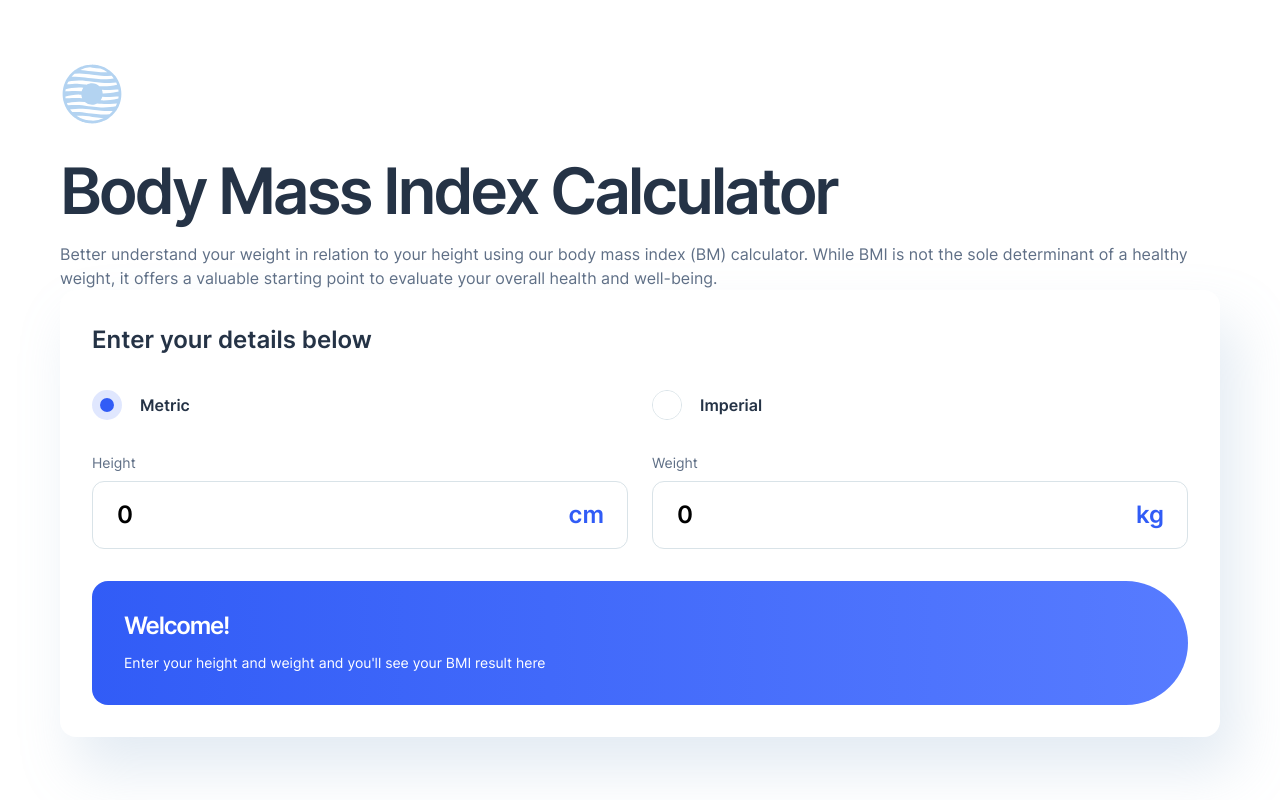
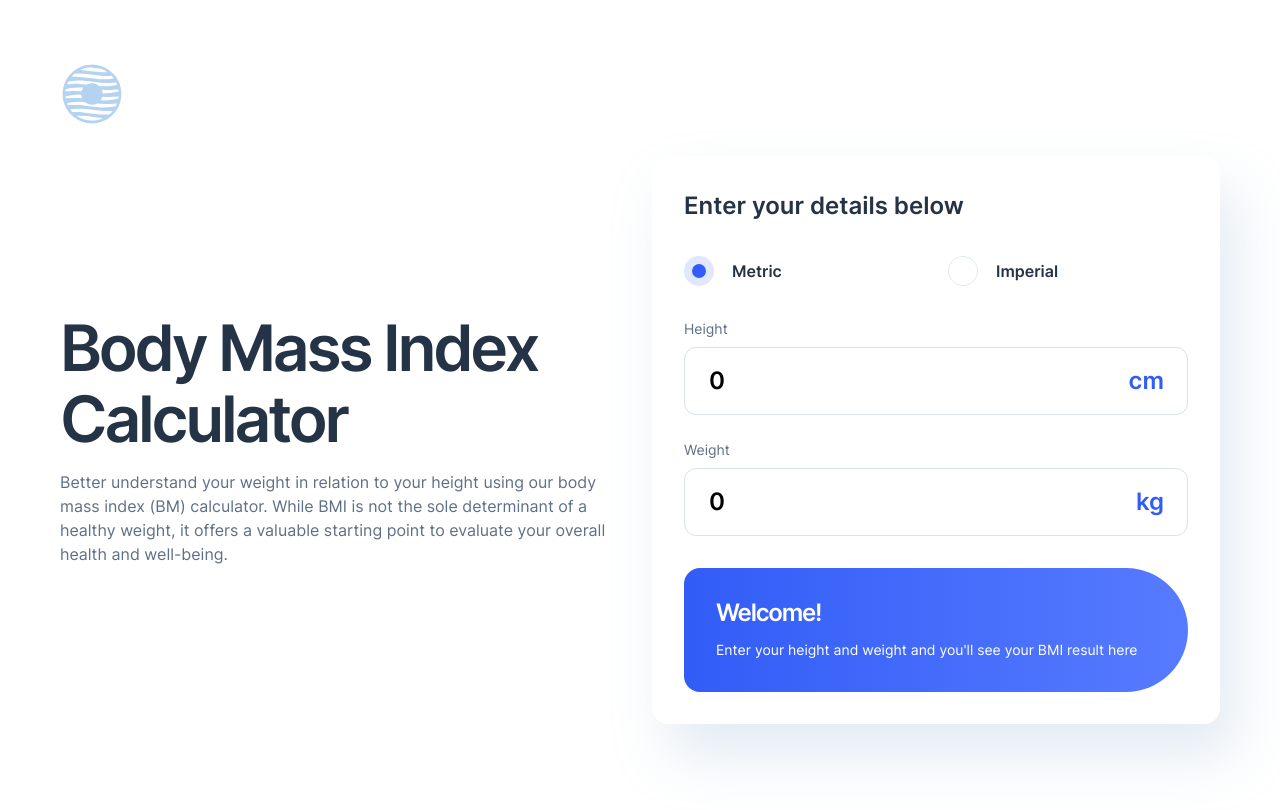
Before and after one commit to karolbanat/fem-svelte-bmi-calculator, a Svelte app: page / in a window 1280 px wide. Built offline with nearby package versions, Linux system fonts and the light colour scheme.

Commit message:
Header layout

```diff
--- a/src/App.svelte
+++ b/src/App.svelte
@@ -5,7 +5,7 @@
 
 <header class="wrapper-grid">
 	<Navigation />
-	<div>
+	<div class="even-columns-screen vertical-center-grid">
 		<div class="flow">
 			<h1>Body Mass Index Calculator</h1>
 			<p>
@@ -14,10 +14,15 @@
 				health and well-being.
 			</p>
 		</div>
+		<BMIForm />
 	</div>
-	<BMIForm />
 </header>
 <main></main>
 
 <style>
+	@media (min-width: 62em) {
+		header {
+			padding-block-end: 5.375rem;
+		}
+	}
 </style>
--- a/src/app.css
+++ b/src/app.css
@@ -251,12 +251,29 @@ h2 {
 	gap: var(--even-columns-spacer, var(--spacer-rem-300));
 }
 
+.even-columns-screen {
+	display: grid;
+	gap: var(--even-columns-screen-spacer, var(--spacer-rem-300));
+}
+
+@media (min-width: 56em) {
+	.even-columns-screen {
+		display: grid;
+		grid-auto-flow: column;
+		grid-auto-columns: var(--even-columns-screen-size, 1fr);
+	}
+}
+
 .even-columns-fluid {
 	display: grid;
 	grid-template-columns: repeat(auto-fit, minmax(var(--fluid-size, 17.5rem), 1fr));
 	gap: var(--even-columns-fluid-spacer, var(--spacer-rem-300));
 }
 
+.vertical-center-grid {
+	align-items: center;
+}
+
 .flow > * + * {
 	margin-top: var(--flow-spacer, 1em);
 }
```
